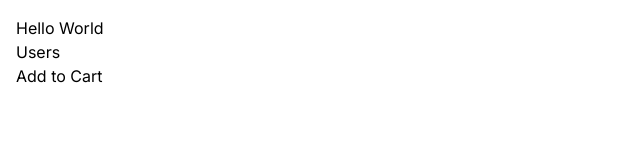
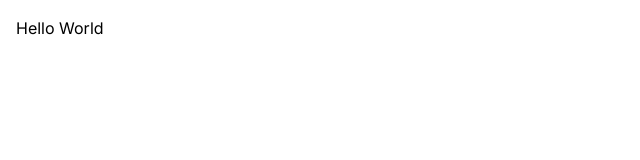
Before and after one commit to Manojgupta103/next-app, a Next.js app: page / in a window 1280 px wide. Shown: the top 160 px of the page, without its empty margins (0-640 px from the left). Built offline with nearby package versions, Linux system fonts and the light colour scheme.

Commit message:
Revert "feat: Add AddToCart component and ProductCard component"
This reverts commit 5cf79411c4b2e0213425fcb69ccba7bcf24a7738.

```diff
--- a/app/components/AddToCart.tsx
+++ /dev/null
@@ -1,12 +0,0 @@
-'use client';
-import React from 'react'
-
-const AddToCart = () => {
-  return (
-    <div>
-            <button onClick={() => console.log('click')}>Add to Cart</button>
-    </div>
-  )
-}
-
-export default AddToCart
--- a/app/components/ProductCard.tsx
+++ /dev/null
@@ -1,13 +0,0 @@
-'use client';
-import React from 'react'
-import AddToCart from './AddToCart';
-
-const ProductCard = () => {
-  return (
-    <div>
-        <AddToCart/>
-    </div>
-  )
-}
-
-export default ProductCard
--- a/app/globals.css
+++ b/app/globals.css
@@ -1,22 +1,20 @@
-@import 'tailwindcss/base';
-@import 'tailwindcss/components';
-@import 'tailwindcss/utilities';
+@tailwind base;
+@tailwind components;
+@tailwind utilities;
 
-/* :root {
+:root {
   --foreground-rgb: 0, 0, 0;
   --background-start-rgb: 214, 219, 220;
   --background-end-rgb: 255, 255, 255;
-  --text-color: #000000;
-} */
+}
 
-/* @media (prefers-color-scheme: dark) {
+@media (prefers-color-scheme: dark) {
   :root {
     --foreground-rgb: 255, 255, 255;
     --background-start-rgb: 0, 0, 0;
     --background-end-rgb: 0, 0, 0;
-
   }
-} */
+}
 
 body {
   color: rgb(var(--foreground-rgb));
--- a/app/page.tsx
+++ b/app/page.tsx
@@ -1,13 +1,7 @@
 import Image from "next/image";
-import Link from "next/link";
-import ProductCard from "./components/ProductCard";
 
 export default function Home() {
   return (
-    <main>
-      <h1>Hello World</h1>
-      <Link href="/users">Users</Link>
-      <ProductCard/>
-      </main>
+    <main><h1>Hello World</h1></main>
   );
 }
--- a/app/users/page.tsx
+++ /dev/null
@@ -1,9 +0,0 @@
-import React from 'react'
-
-const UsersPage = () => {
-  return (
-    <div>UsersPage</div>
-  )
-}
-
-export default UsersPage
```
